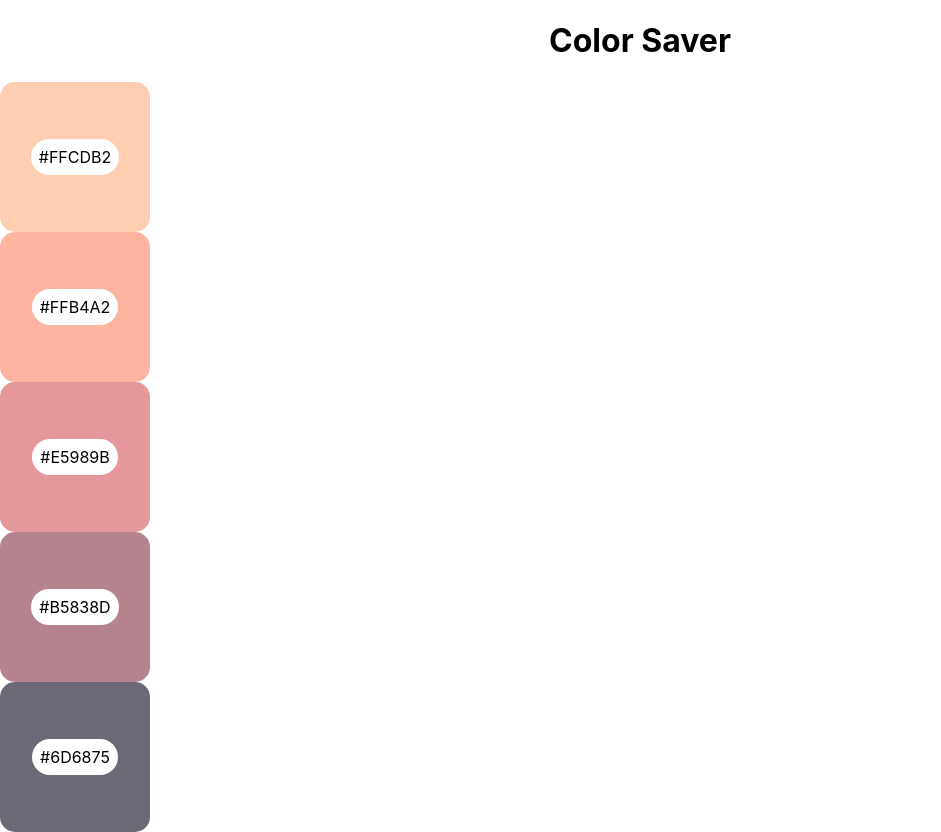
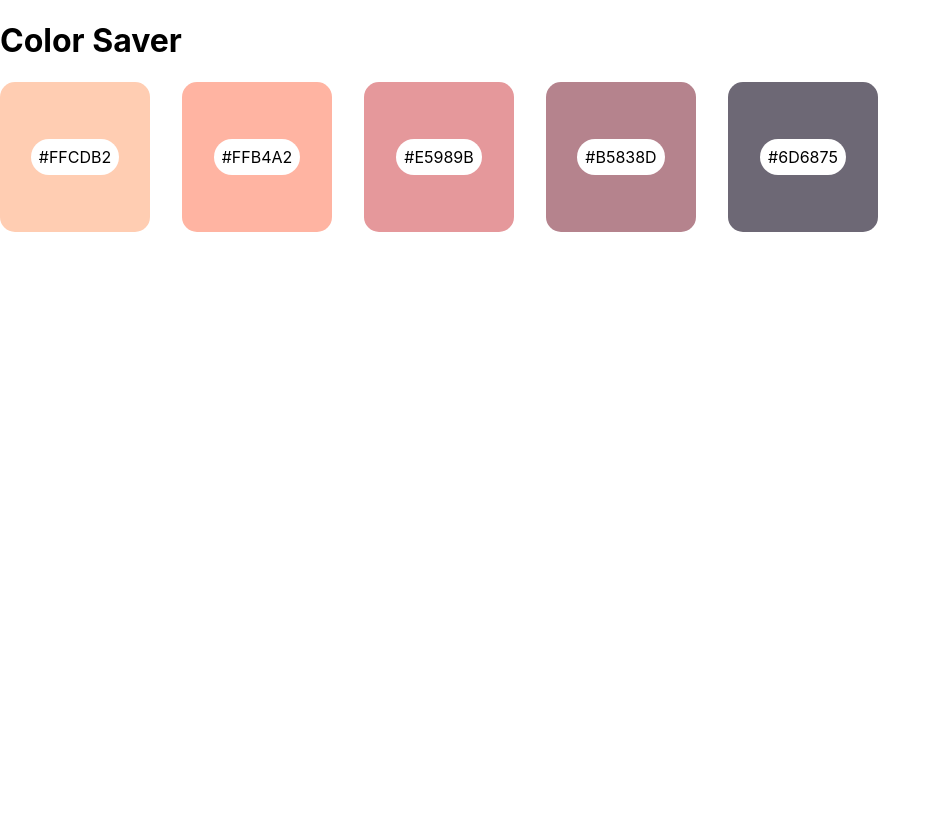
Before and after one commit to Luxa23/color-saver-app, a React (Create React App) app: page / in a window 1280 px wide. Shown: the whole page, without its empty margins (0-941 px from the left). After the commit the page ends 800 px from the top, so only its background shows below. Built offline with nearby package versions, Linux system fonts and the light colour scheme.

Commit message:
Move styled-components

```diff
--- a/src/App.css
+++ /dev/null
@@ -1,38 +0,0 @@
-.App {
-  text-align: center;
-}
-
-.App-logo {
-  height: 40vmin;
-  pointer-events: none;
-}
-
-@media (prefers-reduced-motion: no-preference) {
-  .App-logo {
-    animation: App-logo-spin infinite 20s linear;
-  }
-}
-
-.App-header {
-  background-color: #282c34;
-  min-height: 100vh;
-  display: flex;
-  flex-direction: column;
-  align-items: center;
-  justify-content: center;
-  font-size: calc(10px + 2vmin);
-  color: white;
-}
-
-.App-link {
-  color: #61dafb;
-}
-
-@keyframes App-logo-spin {
-  from {
-    transform: rotate(0deg);
-  }
-  to {
-    transform: rotate(360deg);
-  }
-}
--- a/src/App.js
+++ b/src/App.js
@@ -1,27 +1,13 @@
-import './App.css';
-import styled from 'styled-components';
 import { colors } from './db';
-
-const StyledColorCard = styled.div`
-  width: 150px;
-  height: 150px;
-  background-color: ${({ backgroundColor = 'hotpink' }) => backgroundColor};
-  border-radius: 15px;
-  display: flex;
-  justify-content: center;
-  align-items: center;
-`;
-
-const StyledColorTag = styled.span`
-  background-color: white;
-  padding: 0.5rem;
-  border-radius: 999px;
-`;
+import StyledColorCard from './components/StyledColorCard';
+import StyledColorTag from './components/StyledColorTag';
+import StyledColorCardWrapper from './components/StyledColorCardWrapper';
 
 function App() {
   return (
-    <div className="App">
+    <>
       <h1>Color Saver</h1>
+      <StyledColorCardWrapper>
         {colors.map(color => {
           return (
             <StyledColorCard backgroundColor={color}>
@@ -29,7 +15,8 @@ function App() {
             </StyledColorCard>
           );
         })}
-    </div>
+      </StyledColorCardWrapper>
+    </>
   );
 }
 
--- /dev/null
+++ b/src/components/StyledColorCard.jsx
@@ -0,0 +1,13 @@
+import styled from 'styled-components';
+
+const StyledColorCard = styled.div`
+  width: 150px;
+  height: 150px;
+  background-color: ${({ backgroundColor = 'hotpink' }) => backgroundColor};
+  border-radius: 15px;
+  display: flex;
+  justify-content: center;
+  align-items: center;
+`;
+
+export default StyledColorCard;
--- /dev/null
+++ b/src/components/StyledColorCardWrapper.jsx
@@ -0,0 +1,10 @@
+import styled from 'styled-components';
+
+const StyledColorCardWrapper = styled.div`
+  display: flex;
+  flex-direction: row;
+  flex-wrap: wrap;
+  gap: 2rem;
+`;
+
+export default StyledColorCardWrapper;
--- /dev/null
+++ b/src/components/StyledColorTag.jsx
@@ -0,0 +1,8 @@
+import styled from 'styled-components';
+
+const StyledColorTag = styled.span`
+  background-color: white;
+  padding: 0.5rem;
+  border-radius: 999px;
+`;
+export default StyledColorTag;
```
Also changed, not shown: src/components/ColorCard/ColorCard.jsx (deleted). Lines whose indentation alone changed are shown as unchanged.
